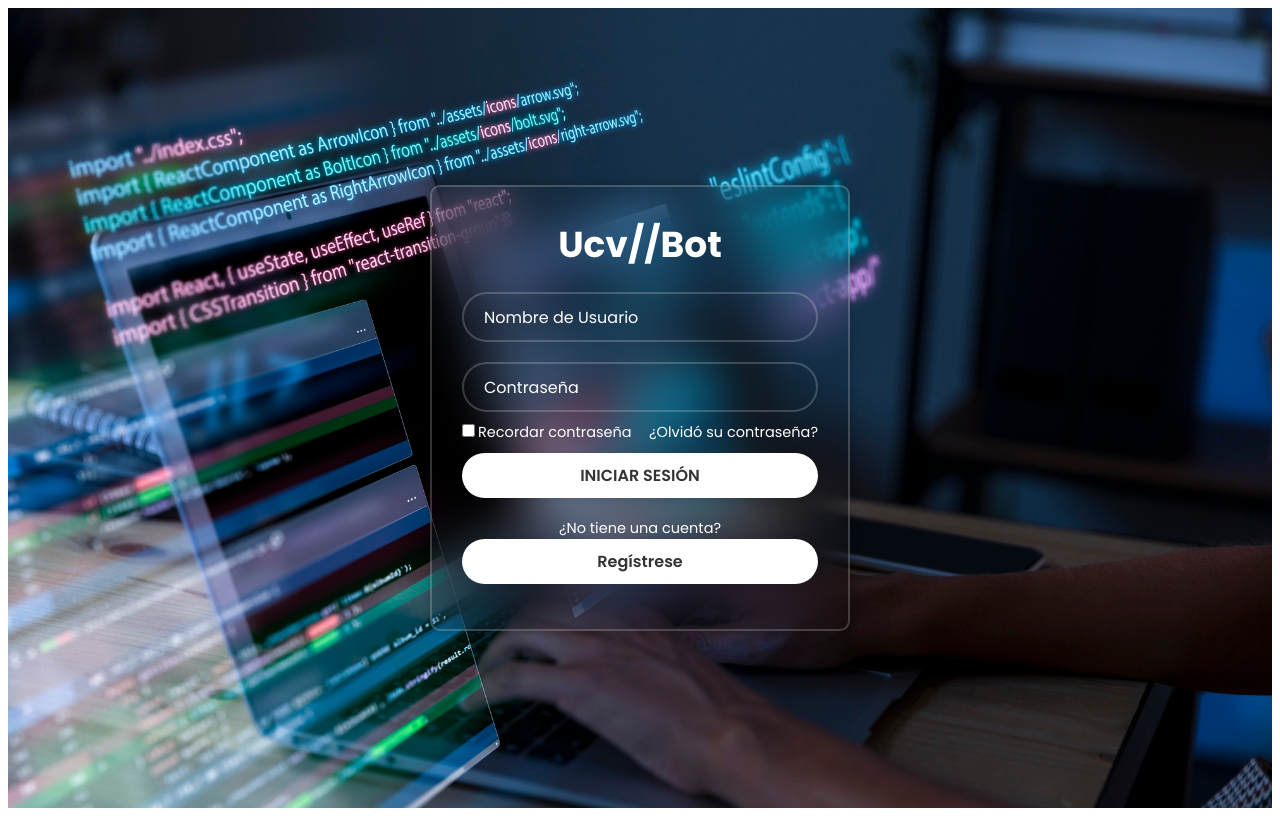
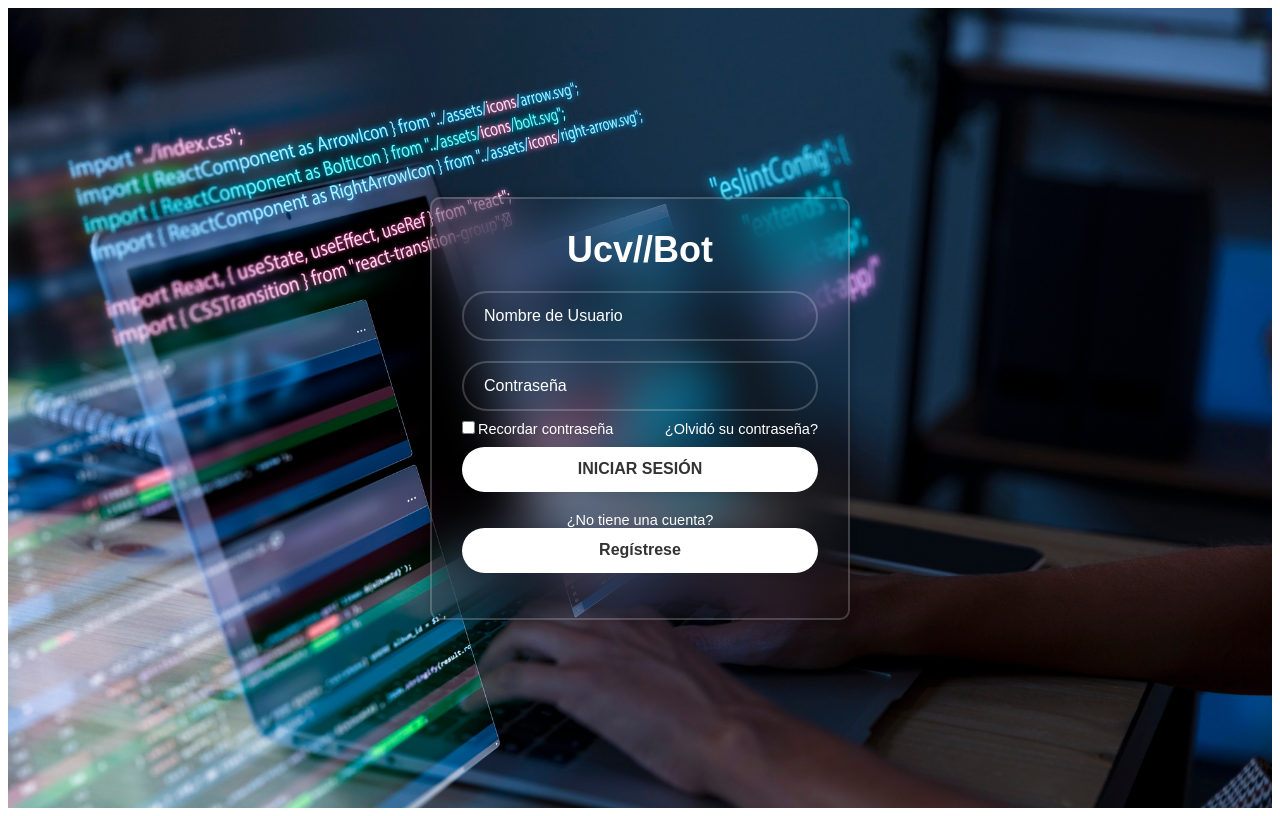
Before and after one commit to AndersonVillaorduna/UcvBotFrontend, an Angular app: page / in a window 1280 px wide. Built offline with nearby package versions, Linux system fonts and the light colour scheme.

Commit message:
fix import scss

```diff
--- a/src/login/login.scss
+++ b/src/login/login.scss
@@ -1,5 +1,3 @@
-@import url("https://fonts.googleapis.com/css2?family=Poppins:wght@300;400;500;600;700;800;900&display=swap");
-
 * {
   margin: 0;
   padding: 0;
--- a/src/registro/registro.scss
+++ b/src/registro/registro.scss
@@ -1,5 +1,3 @@
-@import url("https://fonts.googleapis.com/css2?family=Poppins:wght@300;400;500;600;700;800;900&display=swap");
-
 * {
   margin: 0;
   padding: 0;
```
